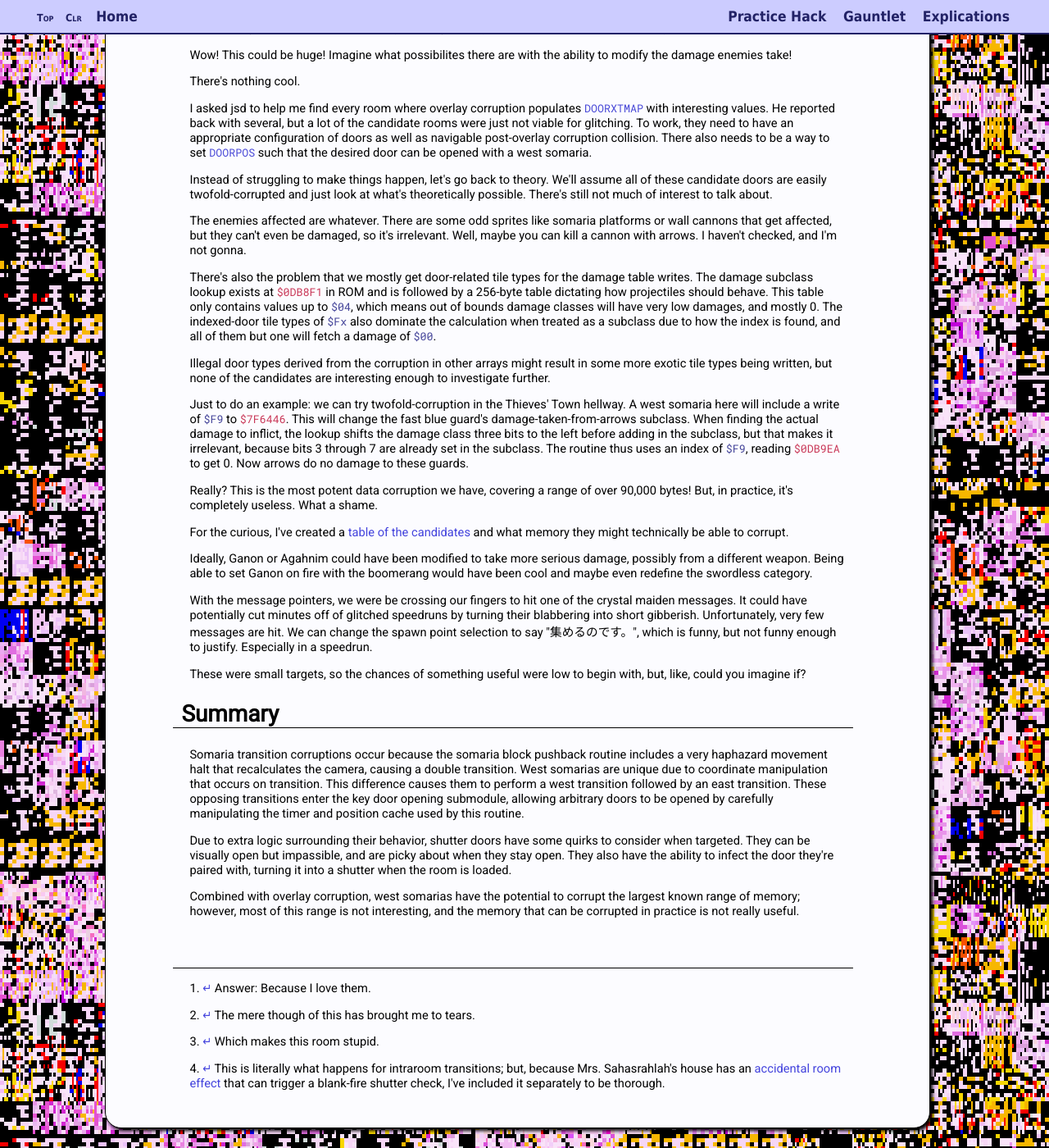
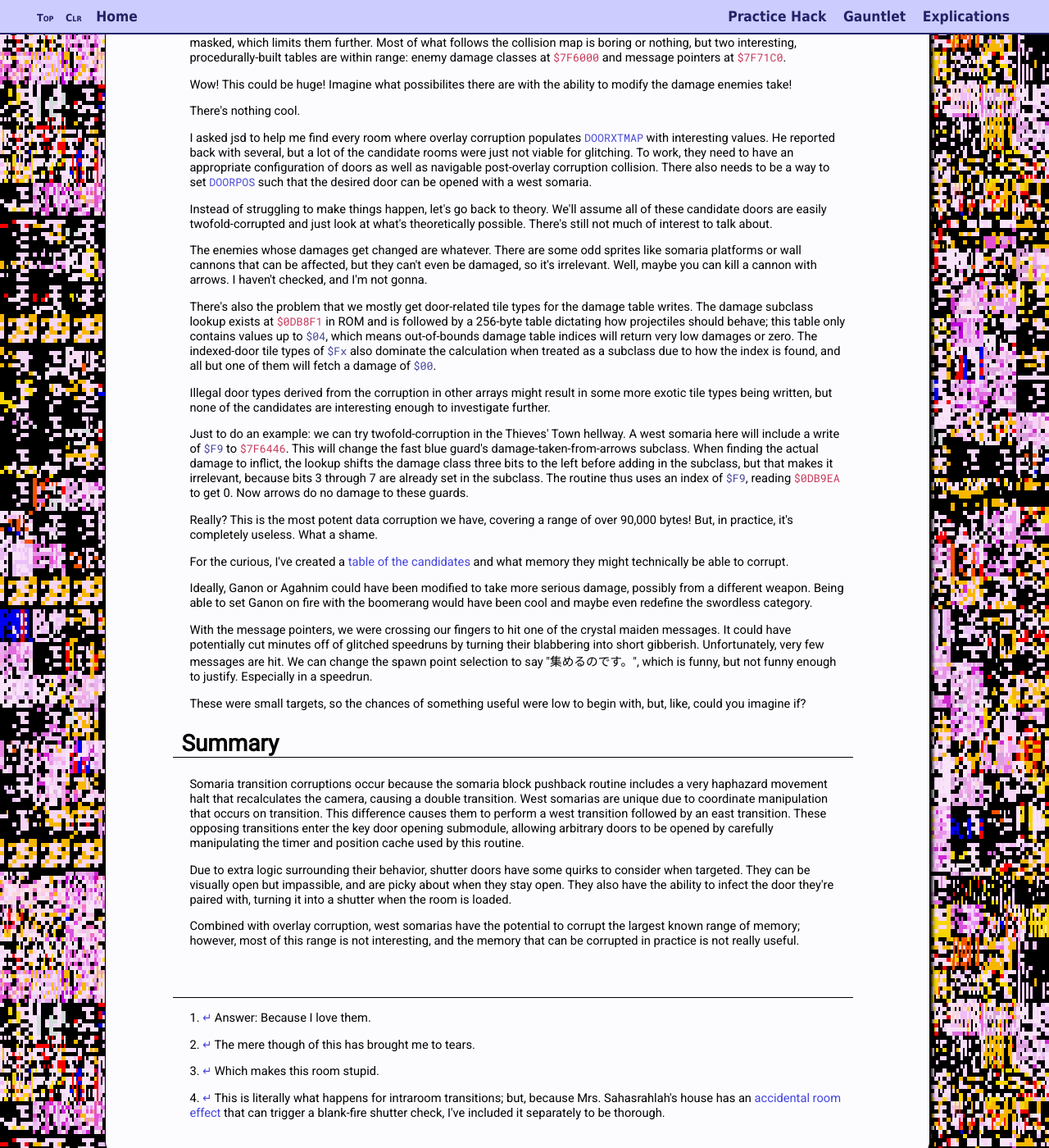
Before and after one commit to spannerisms/spannerisms.github.io, a Jekyll site: the page built from explications/WESTSOMARIA.html, in a window 1280 px wide and 1400 px high, scrolled down 4562 px. Shown: the whole window at 82% size. Built offline with Jekyll 4.4.1, drawn with Linux system fonts in a browser that asks for light colours; some of the changed text lies outside the part shown.

Commit message:
Update WESTSOMARIA.html

```diff
--- a/explications/WESTSOMARIA.html
+++ b/explications/WESTSOMARIA.html
@@ -151,9 +152,9 @@
 
 <p>Instead of struggling to make things happen, let's go back to theory. We'll assume all of these candidate doors are easily twofold-corrupted and just look at what's theoretically possible. There's still not much of interest to talk about.</p>
 
-<p>The enemies affected are whatever. There are some odd sprites like somaria platforms or wall cannons that get affected, but they can't even be damaged, so it's irrelevant. Well, maybe you can kill a cannon with arrows. I haven't checked, and I'm not gonna.</p>
+<p>The enemies whose damages get changed are whatever. There are some odd sprites like somaria platforms or wall cannons that can be affected, but they can't even be damaged, so it's irrelevant. Well, maybe you can kill a cannon with arrows. I haven't checked, and I'm not gonna.</p>
 
-<p>There's also the problem that we mostly get door-related tile types for the damage table writes. The damage subclass lookup exists at <addr>$0DB8F1</addr> in ROM and is followed by a 256-byte table dictating how projectiles should behave. This table only contains values up to <asmval>$04</asmval>, which means out of bounds damage classes will have very low damages, and mostly 0. The indexed-door tile types of <asmval>$Fx</asmval> also dominate the calculation when treated as a subclass due to how the index is found, and all of them but one will fetch a damage of <asmval>$00</asmval>.</p>
+<p>There's also the problem that we mostly get door-related tile types for the damage table writes. The damage subclass lookup exists at <addr>$0DB8F1</addr> in ROM and is followed by a 256-byte table dictating how projectiles should behave; this table only contains values up to <asmval>$04</asmval>, which means out-of-bounds damage table indices will return very low damages or zero. The indexed-door tile types of <asmval>$Fx</asmval> also dominate the calculation when treated as a subclass due to how the index is found, and all but one of them will fetch a damage of <asmval>$00</asmval>.</p>
 
 <p>Illegal door types derived from the corruption in other arrays might result in some more exotic tile types being written, but none of the candidates are interesting enough to investigate further.</p>
 
```
Also changed, not shown: other parts of explications/WESTSOMARIA.html (+8 -7 lines).
